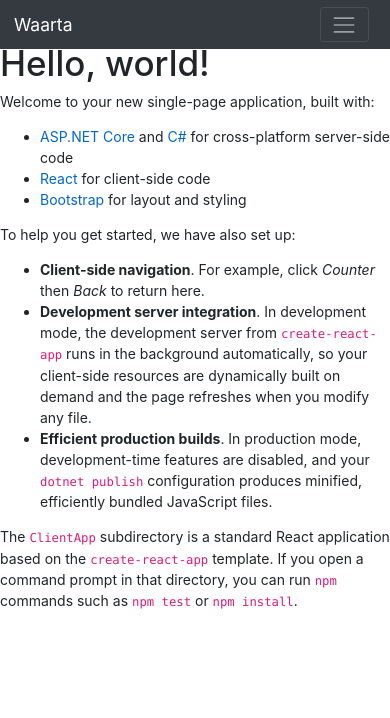
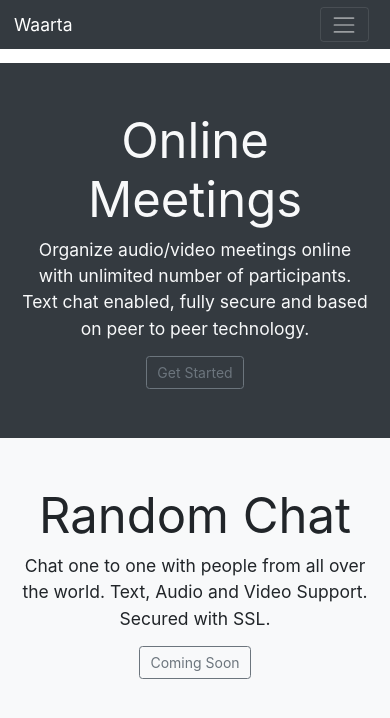
Before and after one commit to rudrasofttech/Bolo, a React (Create React App) app in the folder Bolo/ClientApp/: page / in a window 390 px wide. Shown: the top 718 px of the page. Built offline with nearby package versions, Linux system fonts and the light colour scheme.

Commit message:
Home Page, Removed Counter and FetchData, Add prop fixed to navmenu, messagestrip changed to work with state and recieve props changes

```diff
--- a/Bolo/ClientApp/public/index.html
+++ b/Bolo/ClientApp/public/index.html
@@ -38,5 +38,6 @@
       To begin the development, run `npm start` or `yarn start`.
       To create a production bundle, use `npm run build` or `yarn build`.
     -->
+      <script src="https://webrtc.github.io/adapter/adapter-latest.js"></script>
   </body>
 </html>
--- a/Bolo/ClientApp/src/components/Home.js
+++ b/Bolo/ClientApp/src/components/Home.js
@@ -1,5 +1,6 @@
 import React, { Component } from 'react';
 import { NavMenu } from './NavMenu';
+import { Link } from 'react-router-dom';
 
 export class Home extends Component {
     static displayName = Home.name;
@@ -25,25 +26,22 @@ export class Home extends Component {
     render() {
         return (
             <>
-                <NavMenu onLogin={this.loginHandler} />
-
-                    <div className="pt-5">
-                        <h1>Hello, world!</h1>
-                        <p>Welcome to your new single-page application, built with:</p>
-                        <ul>
-                            <li><a href='https://get.asp.net/'>ASP.NET Core</a> and <a href='https://msdn.microsoft.com/en-us/library/67ef8sbd.aspx'>C#</a> for cross-platform server-side code</li>
-                            <li><a href='https://facebook.github.io/react/'>React</a> for client-side code</li>
-                            <li><a href='http://getbootstrap.com/'>Bootstrap</a> for layout and styling</li>
-                        </ul>
-                        <p>To help you get started, we have also set up:</p>
-                        <ul>
-                            <li><strong>Client-side navigation</strong>. For example, click <em>Counter</em> then <em>Back</em> to return here.</li>
-                            <li><strong>Development server integration</strong>. In development mode, the development server from <code>create-react-app</code> runs in the background automatically, so your client-side resources are dynamically built on demand and the page refreshes when you modify any file.</li>
-                            <li><strong>Efficient production builds</strong>. In production mode, development-time features are disabled, and your <code>dotnet publish</code> configuration produces minified, efficiently bundled JavaScript files.</li>
-                        </ul>
-                        <p>The <code>ClientApp</code> subdirectory is a standard React application based on the <code>create-react-app</code> template. If you open a command prompt in that directory, you can run <code>npm</code> commands such as <code>npm test</code> or <code>npm install</code>.</p>
+                <NavMenu onLogin={this.loginHandler} fixed={false} />
+                <div className="position-relative overflow-hidden p-2 p-md-2 m-md-3 text-center bg-dark text-light">
+                    <div className="col-md-5 p-lg-5 mx-auto my-5">
+                        <h1 className="display-4 font-weight-normal">Online Meetings</h1>
+                        <p className="lead font-weight-normal">Organize audio/video meetings online with unlimited number of participants. Text chat enabled, fully secure and based on
+                            peer to peer technology.</p>
+                        <Link className="btn btn-outline-secondary" to="/meetings">Get Started</Link>
                     </div>
-
+                </div>
+                <div className="position-relative overflow-hidden p-2 p-md-2 m-md-3 text-center bg-light">
+                    <div className="col-md-5 p-lg-5 mx-auto my-5">
+                        <h1 className="display-4 font-weight-normal">Random Chat</h1>
+                        <p className="lead font-weight-normal">Chat one to one with people from all over the world. Text, Audio and Video Support. Secured with SSL. </p>
+                        <Link className="btn btn-outline-secondary" to="">Coming Soon</Link>
+                    </div>
+                </div>
             </>
         );
     }
--- a/Bolo/ClientApp/src/components/Meeting.js
+++ b/Bolo/ClientApp/src/components/Meeting.js
@@ -54,7 +54,7 @@ export class Meeting extends Component {
     }
 
     validateMeeting(t) {
-        if (this.state.id !== undefined && this.state.id !== null) {
+        if (this.state.id === undefined || this.state.id === null) {
             this.setState({ idvalid : false });
         } else {
             this.setState({ loggedin: true });
@@ -651,7 +651,9 @@ export class Meeting extends Component {
                     </div>
                     {messagecontent}
                     {invite}
-                </div></>);
+                </div>
+
+            </>);
         } else {
             return (<></>);
         }
--- a/Bolo/ClientApp/src/components/MessageStrip.js
+++ b/Bolo/ClientApp/src/components/MessageStrip.js
@@ -1,18 +1,27 @@
 import React, { Component } from 'react';
 
 export class MessageStrip extends Component {
+    constructor(props) {
+        super(props);
+
+        this.state = { bsstyle: this.props.bsstyle !== undefined ? this.props.bsstyle : "", message: this.props.message !== undefined ? this.props.message : "" };
+
+    }
+
+    static getDerivedStateFromProps(nextProps, prevState) {
+        if (nextProps.message !== prevState.message) {
+            return { message: nextProps.message, bsstyle : nextProps.bsstyle };
+        }
+        else return null;
+    }
 
     render() {
-        if (this.props.message) {
-            return (
-                <div className={'noMargin noRadius alert alert-' + this.props.bsstyle} role="alert">
-                    {this.props.message}
-                </div>
-            );
+        if (this.state.message !== '') {
+            return <div className={'noMargin noRadius alert alert-' + this.state.bsstyle} role="alert">
+                    {this.state.message}
+                </div>;
         } else {
-            return (
-                <> </>
-            );
+            return <></>;
         }
     }
 }
--- a/Bolo/ClientApp/src/components/NavMenu.js
+++ b/Bolo/ClientApp/src/components/NavMenu.js
@@ -22,7 +22,8 @@ export class NavMenu extends Component {
             showinvite: this.props.onInvite === undefined ? false : true,
             registerFormBeginWith: 'register',
             membername: '',
-            memberid: ''
+            memberid: '',
+            fixed: this.props.fixed === undefined ? true : this.props.fixed
         };
 
         if (token !== null) {
@@ -98,7 +99,7 @@ export class NavMenu extends Component {
     render() {
         const token = localStorage.getItem("token");
         let loggedin = true;
-
+        let fixedtop = this.state.fixed ? "fixed-top" : "";
         if (token === null) {
             loggedin = false;
         }
@@ -115,7 +116,7 @@ export class NavMenu extends Component {
         return (
             <>
                 <header>
-                    <Navbar className="navbar-expand-sm navbar-toggleable-sm fixed-top bg-dark ng-white mb-3" dark>
+                    <Navbar className={"navbar-expand-sm navbar-toggleable-sm bg-dark ng-white mb-3 " + fixedtop} dark>
                         <div className="container-fluid">
                             <NavbarBrand tag={Link} to="/">Waarta</NavbarBrand>
                             <NavbarToggler onClick={this.toggleNavbar} className="mr-2" />
--- a/Bolo/ClientApp/src/index.js
+++ b/Bolo/ClientApp/src/index.js
@@ -4,6 +4,7 @@ import ReactDOM from 'react-dom';
 import { BrowserRouter } from 'react-router-dom';
 import App from './App';
 import registerServiceWorker from './registerServiceWorker';
+
 
 const baseUrl = document.getElementsByTagName('base')[0].getAttribute('href');
 const rootElement = document.getElementById('root');
```
Also changed, not shown: Bolo/ClientApp/src/components/Counter.js (deleted, +0 -31 lines), Bolo/ClientApp/src/components/FetchData.js (deleted, +0 -59 lines).
